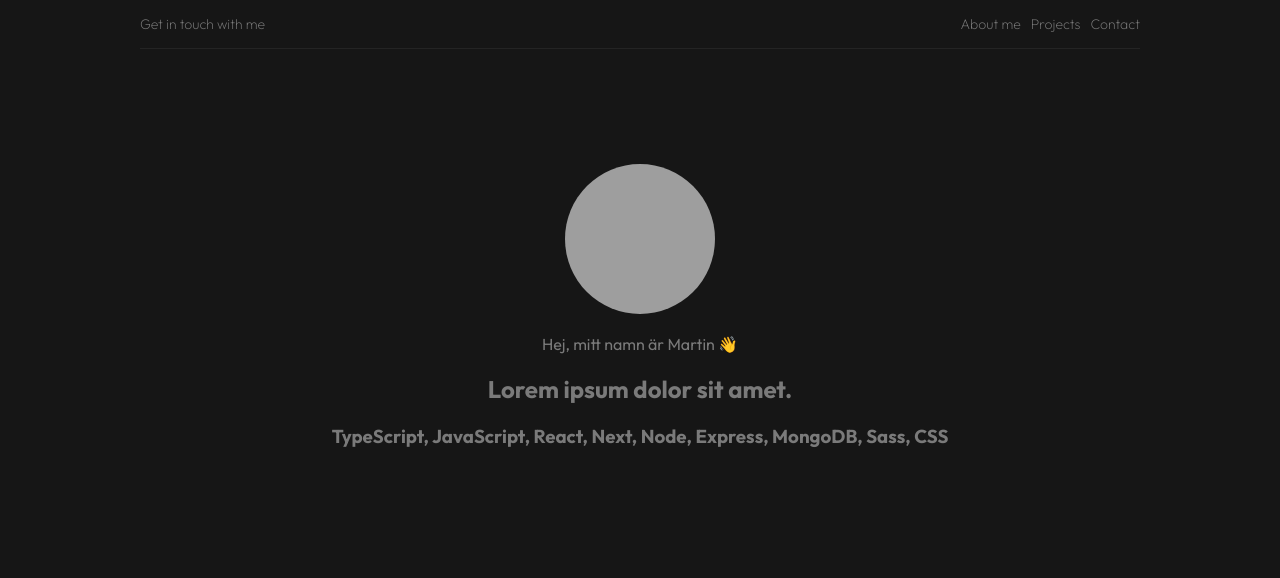
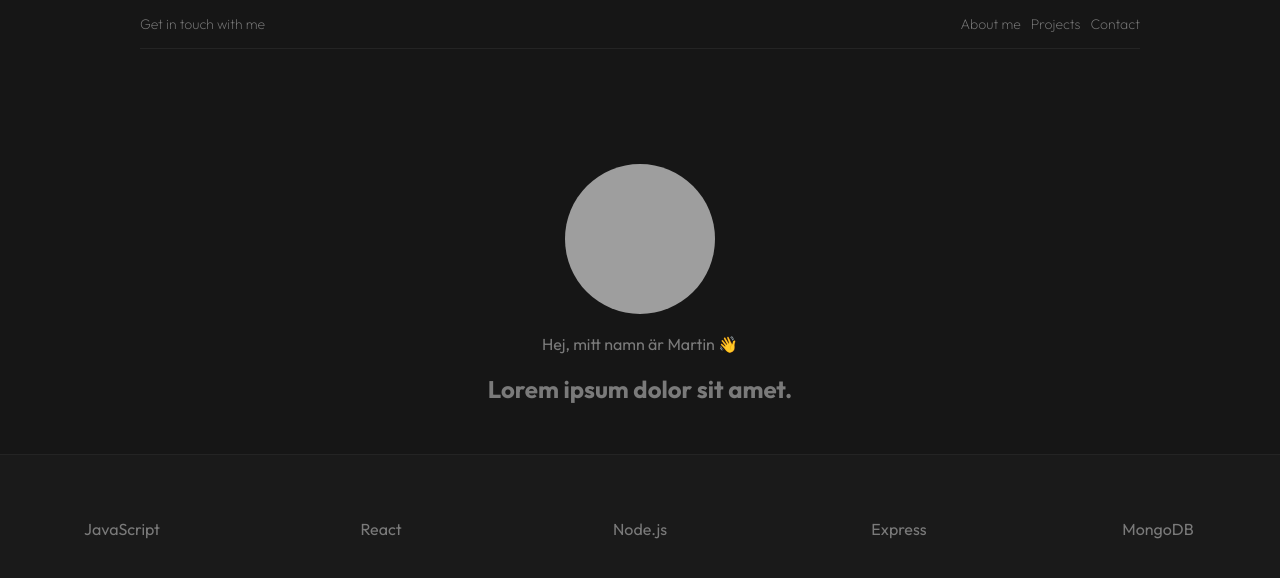
Before and after one commit to martin-apiwat/my-portfolio, a React (Vite) app: page / in a window 1280 px wide. Shown: the top 578 px of the page. Built offline with nearby package versions, Linux system fonts and the light colour scheme; grey boxes are pictures that could not be loaded.

Commit message:
added carousel for my coding languages

```diff
--- a/package.json
+++ b/package.json
@@ -9,6 +9,7 @@
     "preview": "vite preview"
   },
   "dependencies": {
+    "keen-slider": "^6.8.5",
     "react": "^18.2.0",
     "react-dom": "^18.2.0",
     "sass": "^1.60.0"
--- a/src/App.scss
+++ b/src/App.scss
@@ -37,16 +37,38 @@
    flex-direction: column;
    text-align: center;
    gap: 20px;
-
-   img {
-      width: 150px;
-      height: 150px;
-      border-radius: 50%;
-   }
 }
 
-.languages {
+.profile-pic {
+   width: 150px;
+   height: 150px;
+   border-radius: 50%;
+   background-image: url("./img/Martin.jpeg");
+   background-size: cover;
+}
+
+.carousel-container {
+   width: 100%;
+   height: 150px;
+   background-color: #1a1a1a;
+   border-style: solid;
+   border-width: 1px 0px 1px 0px;
+   border-color: #242424;
+}
+
+.about-container {
+   display: flex;
+   flex-direction: column;
+   gap: 50px;
+}
+
+.keen-slider {
+   width: 100%;
+   height: 100%;
+}
+
+.keen-slider__slide {
    display: flex;
    justify-content: center;
-   margin-top: 20px;
+   align-items: center;
 }
--- a/src/components/About/About.tsx
+++ b/src/components/About/About.tsx
@@ -1,21 +1,24 @@
 import React from "react";
+import Carousel from "../Carousel";
 
 type Props = {};
 
 const About = (props: Props) => {
    return (
-      <div>
+      <div className="about-container">
          <div className="image-text">
-            <img src="./img/Martin.jpeg" alt="" />
+            {/* <img src="./img/Martin.jpeg" alt="" /> */}
+            <div className="profile-pic"></div>
             <p>Hej, mitt namn är Martin 👋</p>
             <h2>Lorem ipsum dolor sit amet.</h2>
          </div>
-         <div className="languages">
+         {/* <div className="languages">
             <h3>
                TypeScript, JavaScript, React, Next, Node, Express, MongoDB,
                Sass, CSS
             </h3>
-         </div>
+         </div> */}
+         <Carousel />
       </div>
    );
 };
--- /dev/null
+++ b/src/components/Carousel.tsx
@@ -0,0 +1,63 @@
+import React from "react";
+import { useKeenSlider } from "keen-slider/react";
+import "keen-slider/keen-slider.min.css";
+
+type Props = {};
+
+const Carousel = (props: Props) => {
+   const [ref] = useKeenSlider<HTMLDivElement>(
+      {
+         slides: {
+            perView: 5,
+            spacing: 15,
+         },
+         loop: true,
+      },
+      [
+         (slider) => {
+            let timeout: ReturnType<typeof setTimeout>;
+            let mouseOver = false;
+            function clearNextTimeout() {
+               clearTimeout(timeout);
+            }
+            function nextTimeout() {
+               clearTimeout(timeout);
+               if (mouseOver) return;
+               timeout = setTimeout(() => {
+                  slider.next();
+               }, 2000);
+            }
+            slider.on("created", () => {
+               slider.container.addEventListener("mouseover", () => {
+                  mouseOver = true;
+                  clearNextTimeout();
+               });
+               slider.container.addEventListener("mouseout", () => {
+                  mouseOver = false;
+                  nextTimeout();
+               });
+               nextTimeout();
+            });
+            slider.on("dragStarted", clearNextTimeout);
+            slider.on("animationEnded", nextTimeout);
+            slider.on("updated", nextTimeout);
+         },
+      ]
+   );
+   return (
+      <div className="carousel-container">
+         <div ref={ref} className="keen-slider">
+            <div className="keen-slider__slide number-slide1">HTML</div>
+            <div className="keen-slider__slide number-slide2">CSS</div>
+            <div className="keen-slider__slide number-slide3">JavaScript</div>
+            <div className="keen-slider__slide number-slide4">React</div>
+            <div className="keen-slider__slide number-slide5">Node.js</div>
+            <div className="keen-slider__slide number-slide6">Express</div>
+            <div className="keen-slider__slide number-slide7">MongoDB</div>
+            <div className="keen-slider__slide number-slide8">SCSS</div>
+         </div>
+      </div>
+   );
+};
+
+export default Carousel;
```
Also changed, not shown: 1 other file (tests, documents, lock files or other folders).
